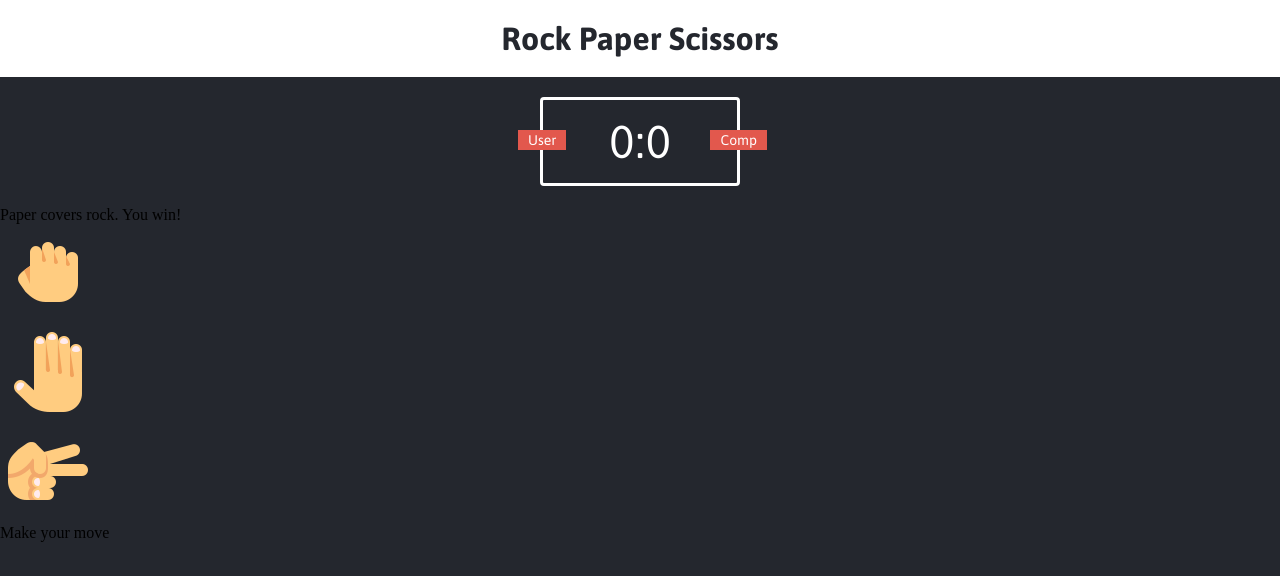
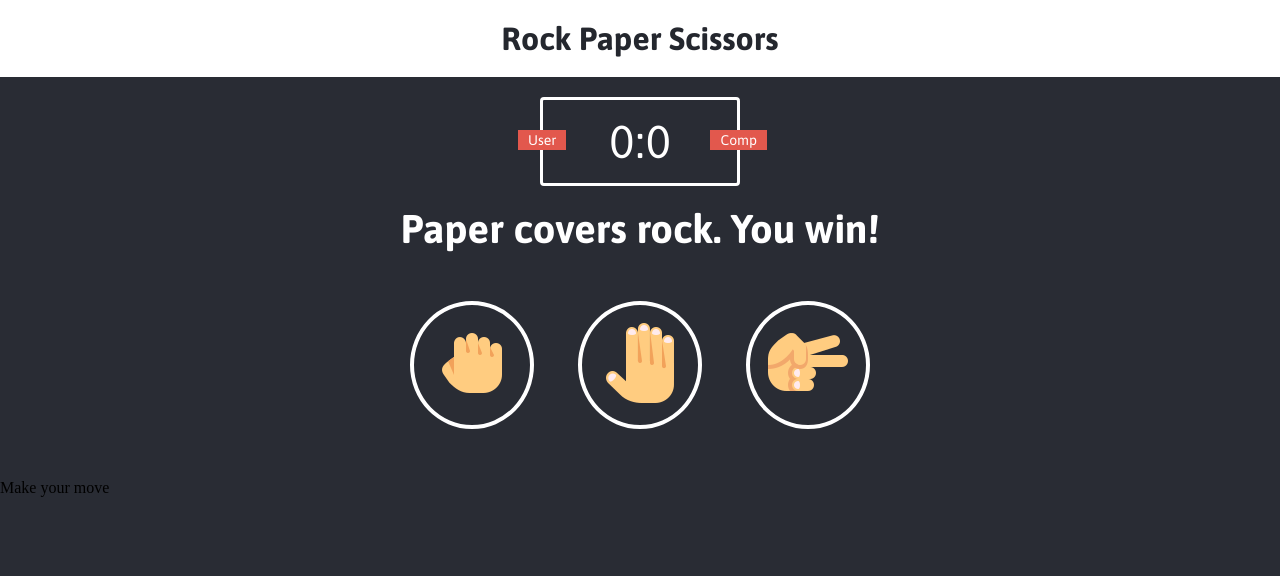
Before and after one commit to israelvarela/Rock-Paper-Scissors-Game, a plain HTML site: page index.html in a window 1280 px wide. Drawn offline with Linux system fonts and the light colour scheme.

Commit message:
aligned emojis and centered text and emojis

```diff
--- a/styles.css
+++ b/styles.css
@@ -7,7 +7,7 @@
 }
 
 body {
-    background-color: #24272e;
+    background-color: #292C34;
 }
 
 header {
@@ -53,3 +53,28 @@ header > h1 {
     top: 30px;
     right: -30px;
 }
+
+.result {
+    font-size: 40px;
+    color: white;
+
+}
+
+.result > p {
+    text-align: center;
+    font-weight: bold;
+    font-family: Asap, sans-serif;
+}
+
+.choices {
+    margin: 50px 0;
+    text-align: center;
+}
+
+.choice {
+    border: 4px solid white;
+    border-radius: 50%;
+    margin: 0 20px;
+    padding: 10px;
+    display: inline-block;
+}
```
